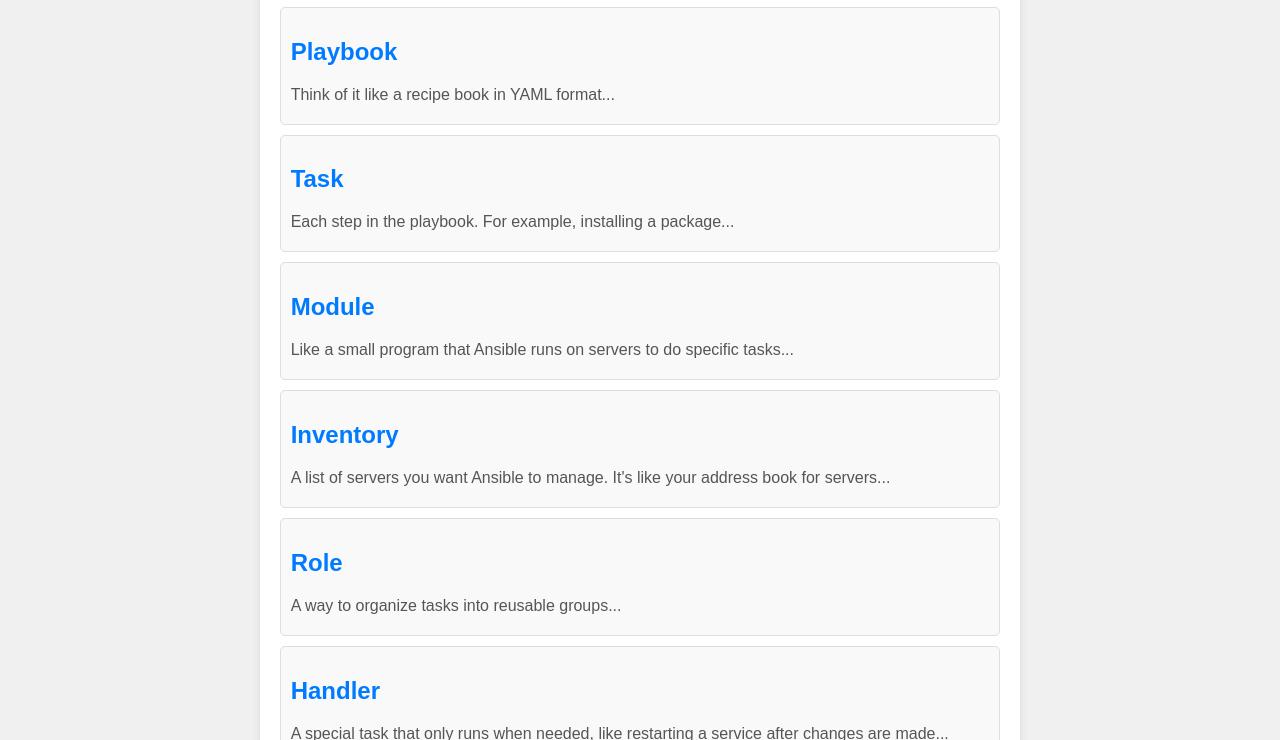
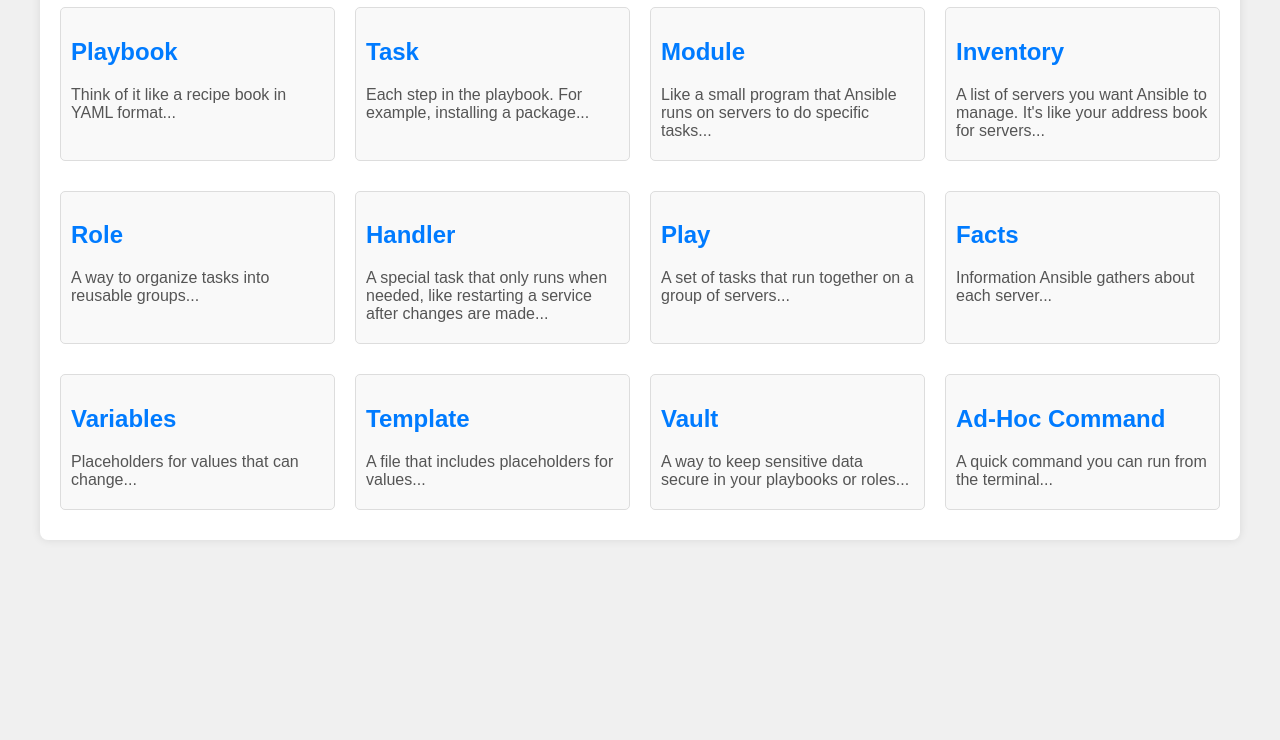
Before and after one commit to realburi/devops-illustration, a plain HTML site: page ansible.html in a window 1280 px wide. Shown: the part 697-1437 px from the top of the page. After the commit the page ends 1257 px from the top, so only its background shows below. Drawn offline with Linux system fonts and the light colour scheme.

Commit message:
Add files via upload

```diff
--- a/ansible.html
+++ b/ansible.html
@@ -171,12 +171,17 @@
         }
 
         .keyword-container {
-            max-width: 800px;
-            margin: 0 auto;
+            max-width: 1160px;
+            width: 100%;
+            /* margin: 0 auto; */
             background-color: #fff;
             padding: 20px;
             border-radius: 8px;
             box-shadow: 0 0 10px rgba(0, 0, 0, 0.1);
+            display: grid;
+            grid-template-columns: repeat(auto-fit, minmax(250px, 1fr));
+            gap: 20px;
+
         }
 
         h1 {
@@ -251,8 +256,9 @@
     </div>
     <button id="replayBtn">Replay Animation</button>
     <Br>
+        <h1>Important Ansible Keywords for Junior DevOps</h1>
+
     <div class="keyword-container">
-        <h1>Important Ansible Keywords for Junior DevOps</h1>
         <div class="keyword">
             <h2>Playbook</h2>
             <p>Think of it like a recipe book in YAML format...</p>
```
